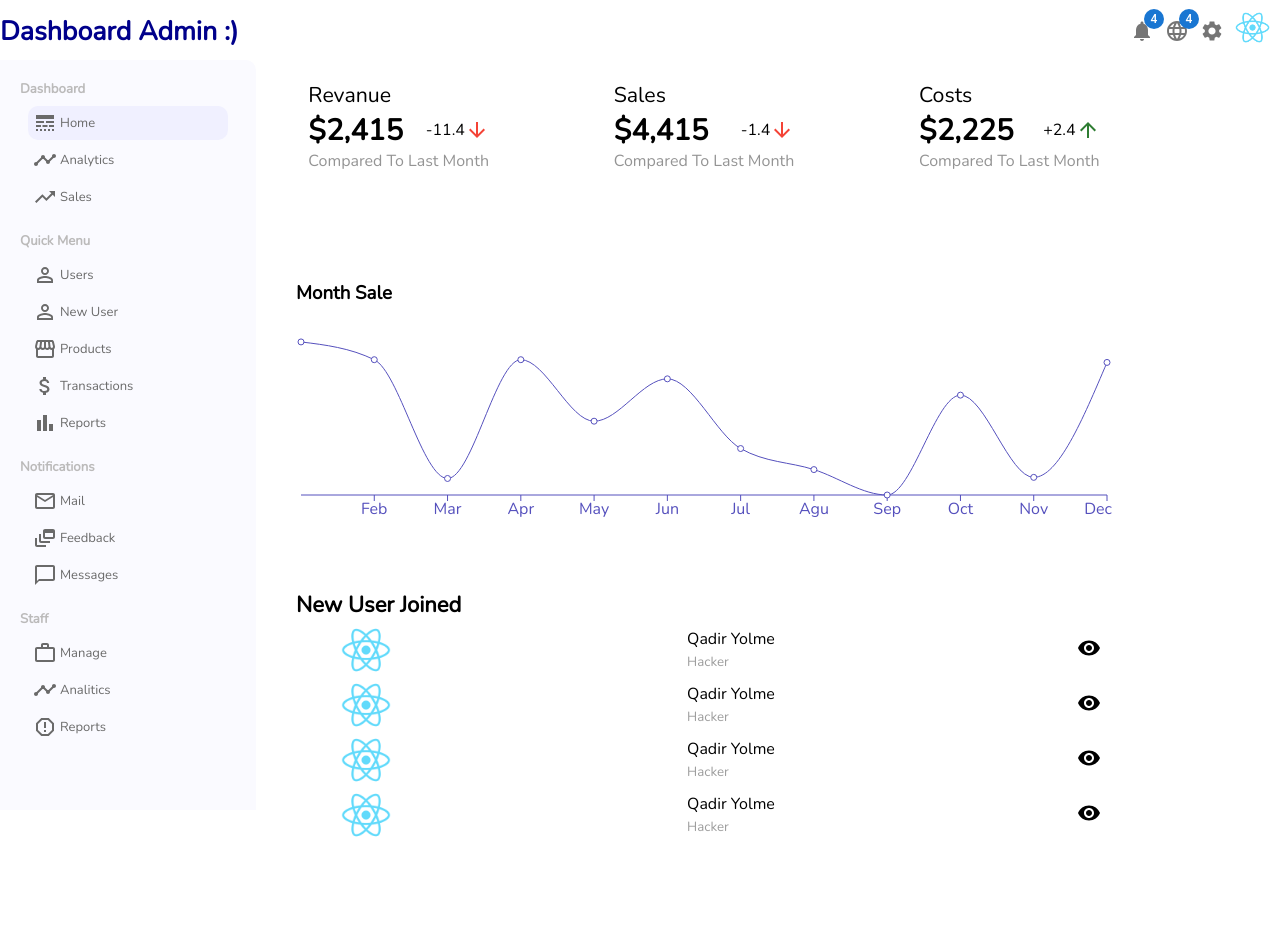
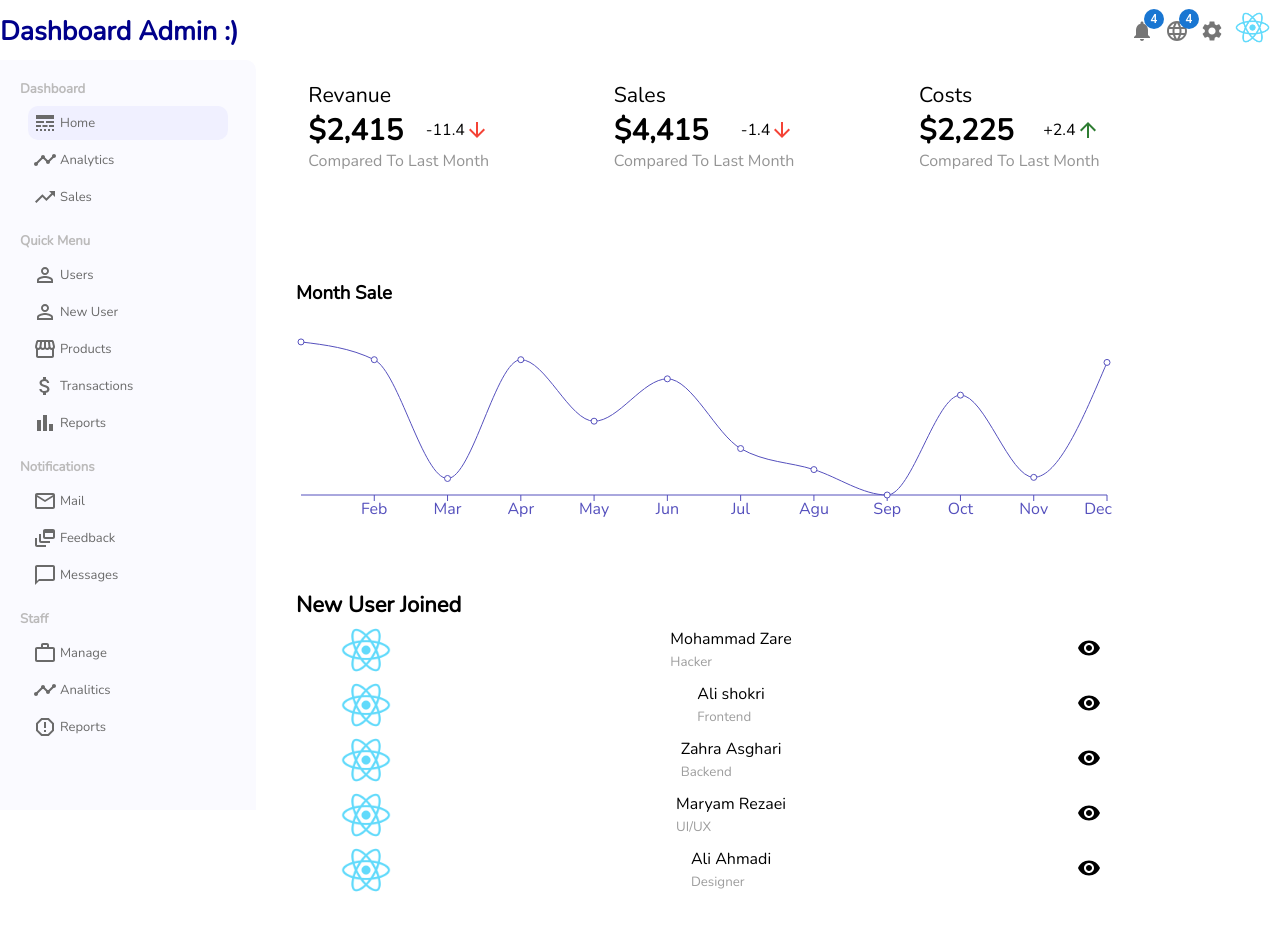
Before and after one commit to AmirHosein-Zare/Dashboard, a React (Create React App) app: page / in a window 1280 px wide. Shown: the top 930 px of the page. Before the commit the page ends 885 px from the top, so only its background shows below. Built offline with nearby package versions, Linux system fonts and the light colour scheme.

Commit message:
add users in Widget

```diff
--- a/src/components/WidgetSm/WidgetSm.jsx
+++ b/src/components/WidgetSm/WidgetSm.jsx
@@ -1,15 +1,15 @@
 import React from 'react'
 import './WidgetSm.css'
 import WidgetSmItem from './WidgetSmItem/WidgetSmItem';
+import { users } from '../../datas';
 
 export default function WidgetSm() {
   return (
     <div className='WidgetSm'>
         <span className='WidgetSmTitle'>New User Joined</span>
-        <WidgetSmItem />
-        <WidgetSmItem />
-        <WidgetSmItem />
-        <WidgetSmItem />
+        {users.map(user => (
+            <WidgetSmItem key={user.id} {...user}/>
+        ))}
     </div>
   )
 }
--- a/src/components/WidgetSm/WidgetSmItem/WidgetSmItem.css
+++ b/src/components/WidgetSm/WidgetSmItem/WidgetSmItem.css
@@ -34,5 +34,5 @@
 }
 
 .WidgetSmIcon{
-    font-size: 10pt;
+    font-size: 14pt;
 }
--- a/src/components/WidgetSm/WidgetSmItem/WidgetSmItem.js
+++ b/src/components/WidgetSm/WidgetSmItem/WidgetSmItem.jsx
@@ -2,15 +2,15 @@ import React from 'react'
 import './WidgetSmItem.css'
 import VisibilityIcon from '@mui/icons-material/Visibility';
 
-export default function WidgetSmItem() {
+export default function WidgetSmItem(props) {
   return (
     <div>
         <ul className="WidgetSmList">
             <li className="WidgetSmItem">
-                <img src="logo512.png" className='WidgetSmImg'/>
+                <img src={props.img} className='WidgetSmImg'/>
                 <div className="WidgetSmUser">
-                    <span className='WidgetSmUserName'>Qadir Yolme</span>
-                    <span className='WidgetSmUserTitle'>Hacker</span>
+                    <span className='WidgetSmUserName'>{props.name}</span>
+                    <span className='WidgetSmUserTitle'>{props.job}</span>
                 </div>
                 <button className='WidgetSmBtn'>
                     <VisibilityIcon className='WidgetSmIcon' />
```
